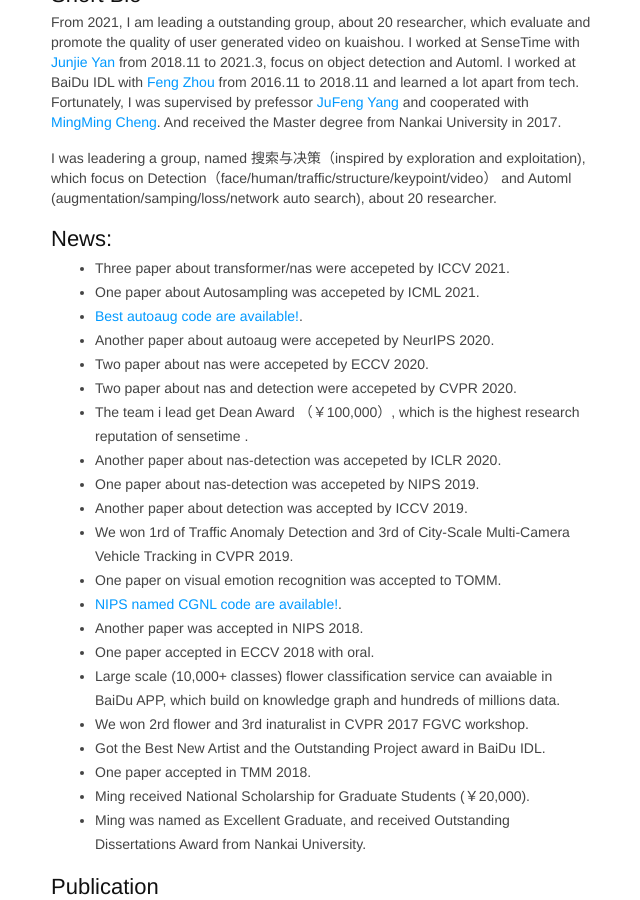
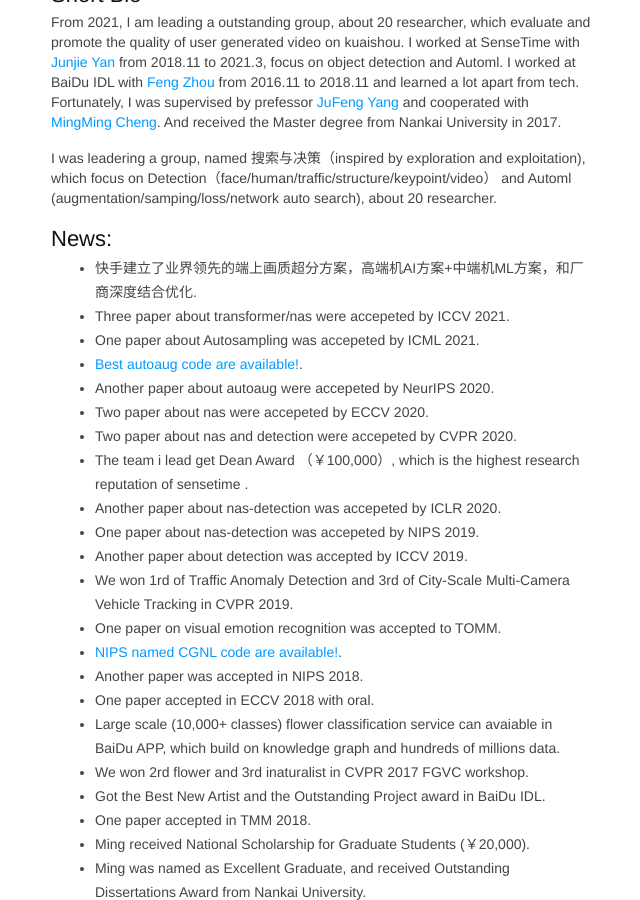
Before and after one commit to msunming/msunming.github.io, a Jekyll site: the page index.html, which Jekyll copies as it is, in a window 1280 px wide and 900 px high, scrolled down 470 px. Shown: the whole window, without its empty margins (109-749 px from the left). Built offline with Jekyll 4.4.1, drawn with Linux system fonts in a browser that asks for light colours.

Commit message:
Update index.html

```diff
--- a/index.html
+++ b/index.html
@@ -462,6 +462,7 @@ pre .markdown .emphasis {
 
 	        <h2>News:</h2>
 		<ul>
+	    <li> 快手建立了业界领先的端上画质超分方案，高端机AI方案+中端机ML方案，和厂商深度结合优化.</li>
 	    <li> Three paper about transformer/nas were accepeted by ICCV 2021.</li>
 	    <li> One paper about Autosampling was accepeted by ICML 2021.</li>
 	    <li><a href=" https://github.com/Awesome-AutoAug-Algorithms/AWS-OHL-AutoAug">Best autoaug code are available!</a>.</li>
```
